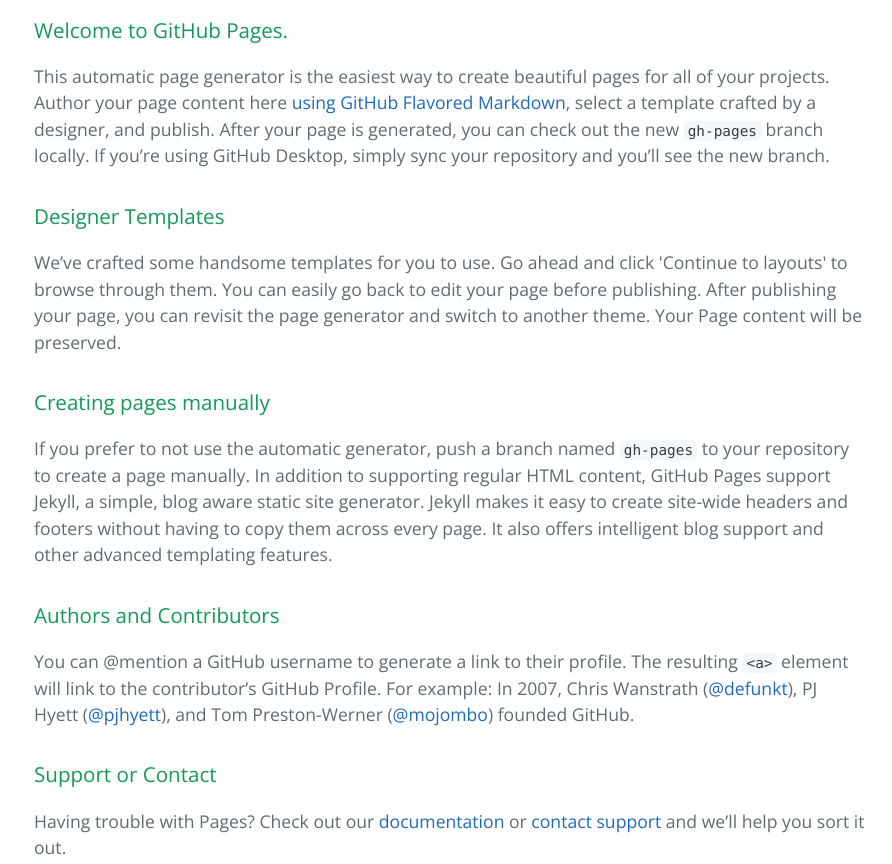
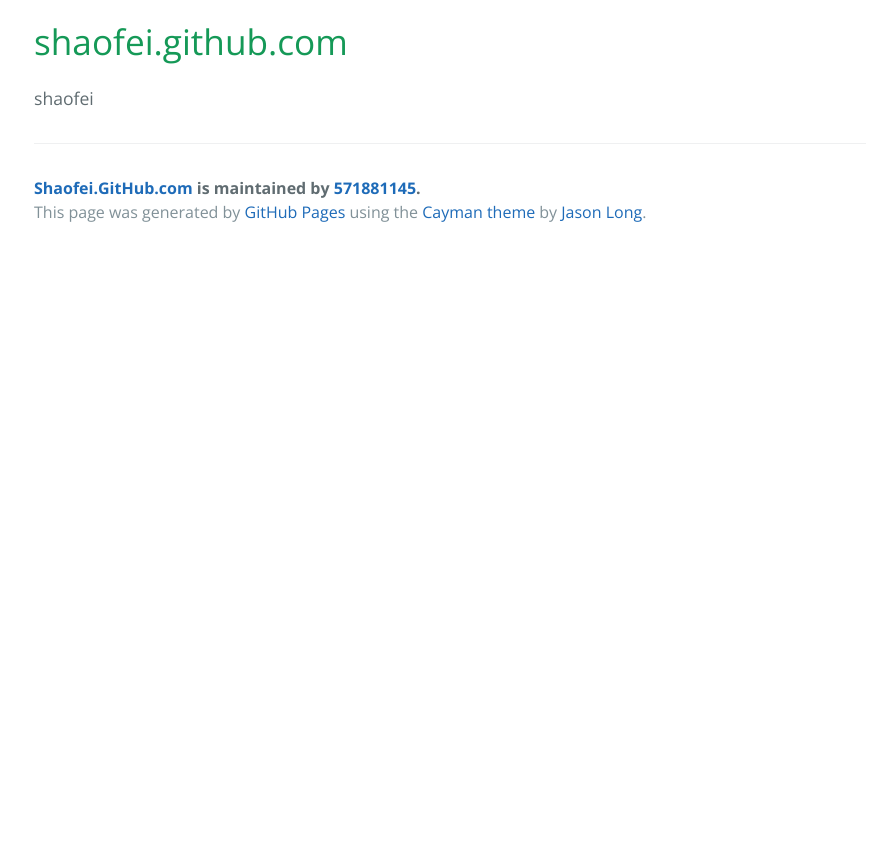
Before and after one commit to 571881145/shaofei.github.com, a plain HTML site: page index.html in a window 1280 px wide. Shown: the part 400-1264 px from the top of the page, without its empty margins (190-1082 px from the left). After the commit the page ends 800 px from the top, so only its background shows below. Drawn offline with nearby package versions, Linux system fonts and the light colour scheme.

Commit message:
Create gh-pages branch via GitHub

```diff
--- a/index.html
+++ b/index.html
@@ -19,30 +19,10 @@
     </section>
 
     <section class="main-content">
-      <h3>
-<a id="welcome-to-github-pages" class="anchor" href="#welcome-to-github-pages" aria-hidden="true"><span aria-hidden="true" class="octicon octicon-link"></span></a>Welcome to GitHub Pages.</h3>
+      <h1>
+<a id="shaofeigithubcom" class="anchor" href="#shaofeigithubcom" aria-hidden="true"><span aria-hidden="true" class="octicon octicon-link"></span></a>shaofei.github.com</h1>
 
-<p>This automatic page generator is the easiest way to create beautiful pages for all of your projects. Author your page content here <a href="https://guides.github.com/features/mastering-markdown/">using GitHub Flavored Markdown</a>, select a template crafted by a designer, and publish. After your page is generated, you can check out the new <code>gh-pages</code> branch locally. If you’re using GitHub Desktop, simply sync your repository and you’ll see the new branch.</p>
-
-<h3>
-<a id="designer-templates" class="anchor" href="#designer-templates" aria-hidden="true"><span aria-hidden="true" class="octicon octicon-link"></span></a>Designer Templates</h3>
-
-<p>We’ve crafted some handsome templates for you to use. Go ahead and click 'Continue to layouts' to browse through them. You can easily go back to edit your page before publishing. After publishing your page, you can revisit the page generator and switch to another theme. Your Page content will be preserved.</p>
-
-<h3>
-<a id="creating-pages-manually" class="anchor" href="#creating-pages-manually" aria-hidden="true"><span aria-hidden="true" class="octicon octicon-link"></span></a>Creating pages manually</h3>
-
-<p>If you prefer to not use the automatic generator, push a branch named <code>gh-pages</code> to your repository to create a page manually. In addition to supporting regular HTML content, GitHub Pages support Jekyll, a simple, blog aware static site generator. Jekyll makes it easy to create site-wide headers and footers without having to copy them across every page. It also offers intelligent blog support and other advanced templating features.</p>
-
-<h3>
-<a id="authors-and-contributors" class="anchor" href="#authors-and-contributors" aria-hidden="true"><span aria-hidden="true" class="octicon octicon-link"></span></a>Authors and Contributors</h3>
-
-<p>You can @mention a GitHub username to generate a link to their profile. The resulting <code>&lt;a&gt;</code> element will link to the contributor’s GitHub Profile. For example: In 2007, Chris Wanstrath (<a href="https://github.com/defunkt" class="user-mention">@defunkt</a>), PJ Hyett (<a href="https://github.com/pjhyett" class="user-mention">@pjhyett</a>), and Tom Preston-Werner (<a href="https://github.com/mojombo" class="user-mention">@mojombo</a>) founded GitHub.</p>
-
-<h3>
-<a id="support-or-contact" class="anchor" href="#support-or-contact" aria-hidden="true"><span aria-hidden="true" class="octicon octicon-link"></span></a>Support or Contact</h3>
-
-<p>Having trouble with Pages? Check out our <a href="https://help.github.com/pages">documentation</a> or <a href="https://github.com/contact">contact support</a> and we’ll help you sort it out.</p>
+<p>shaofei</p>
 
       <footer class="site-footer">
         <span class="site-footer-owner"><a href="https://github.com/571881145/shaofei.github.com">Shaofei.GitHub.com</a> is maintained by <a href="https://github.com/571881145">571881145</a>.</span>
```
Also changed, not shown: params.json (+1 -1 lines).
